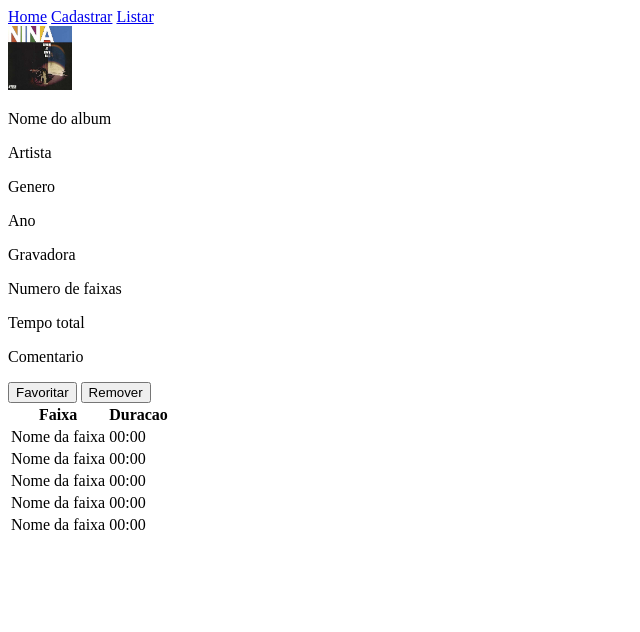
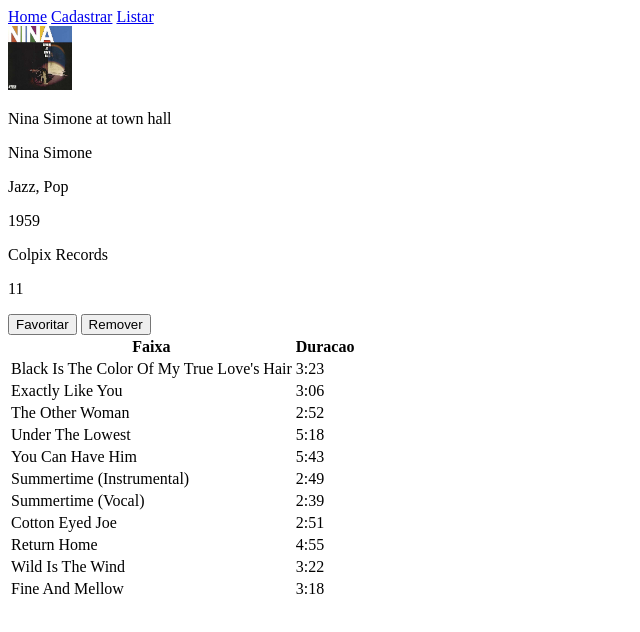
Before and after one commit to Bruce2107/Faculdade, a plain HTML site: page WEB/Musica/disco.html in a window 1280 px wide. Shown: the whole page, without its empty margins (0-640 px from the left). Drawn offline with Linux system fonts and the light colour scheme.

Commit message:
adicao de conteudo

```diff
--- a/WEB/Musica/disco.html
+++ b/WEB/Musica/disco.html
@@ -13,15 +13,13 @@
     <a href="cadastro.html">Cadastrar</a>
     <a href="listar.html">Listar</a>
     <div>
-      <img src="./cover_nina_simone.jpg" alt="Capa do album Nina Simone at town hall" width="64px">
-      <p>Nome do album</p>
-      <p>Artista</p>
-      <p>Genero</p>
-      <p>Ano</p>
-      <p>Gravadora</p>
-      <p>Numero de faixas</p>
-      <p>Tempo total</p>
-      <p>Comentario</p>
+      <img src="./assests/cover_nina_simone.jpg" alt="Capa do album Nina Simone at town hall" width="64px">
+      <p>Nina Simone at town hall</p>
+      <p>Nina Simone</p>
+      <p>Jazz, Pop</p>
+      <p>1959</p>
+      <p>Colpix Records</p>
+      <p>11</p>
       <button type="button">Favoritar</button>
       <button type="button">Remover</button>
       <table>
@@ -33,24 +31,48 @@
         </thead>
         <tbody>
           <tr>
-            <td>Nome da faixa</td>
-            <td>00:00</td>
+            <td>Black Is The Color Of My True Love's Hair</td>
+            <td>3:23</td>
           </tr>
           <tr>
-            <td>Nome da faixa</td>
-            <td>00:00</td>
+            <td>Exactly Like You</td>
+            <td>3:06</td>
           </tr>
           <tr>
-            <td>Nome da faixa</td>
-            <td>00:00</td>
+            <td>The Other Woman</td>
+            <td>2:52</td>
           </tr>
           <tr>
-            <td>Nome da faixa</td>
-            <td>00:00</td>
+            <td>Under The Lowest</td>
+            <td>5:18</td>
           </tr>
           <tr>
-            <td>Nome da faixa</td>
-            <td>00:00</td>
+            <td>You Can Have Him</td>
+            <td>5:43</td>
+          </tr>
+          <tr>
+            <td>Summertime (Instrumental)</td>
+            <td>2:49</td>
+          </tr>
+          <tr>
+            <td>Summertime (Vocal)</td>
+            <td>2:39</td>
+          </tr>
+          <tr>
+            <td>Cotton Eyed Joe</td>
+            <td>2:51</td>
+          </tr>
+          <tr>
+            <td>Return Home</td>
+            <td>4:55</td>
+          </tr>
+          <tr>
+            <td>Wild Is The Wind</td>
+            <td>3:22</td>
+          </tr>
+          <tr>
+            <td>Fine And Mellow</td>
+            <td>3:18</td>
           </tr>
       </table>
     </div>
```
Also changed, not shown: WEB/Musica/home.html (+17 -15 lines), WEB/Musica/listar.html (+5 -57 lines), WEB/Musica/assests/cazuza_o_tempo_nao_para.jpg (added), WEB/Musica/assests/cover_nina_simone.jpg (renamed from WEB/Musica/cover_nina_simone.jpg), WEB/Musica/assests/rem_out_of_time.jpg (added), WEB/Musica/assests/titas_televisao.jpg (added), WEB/Musica/assests/Полное_Собрание_Романсов.jpg (added).
